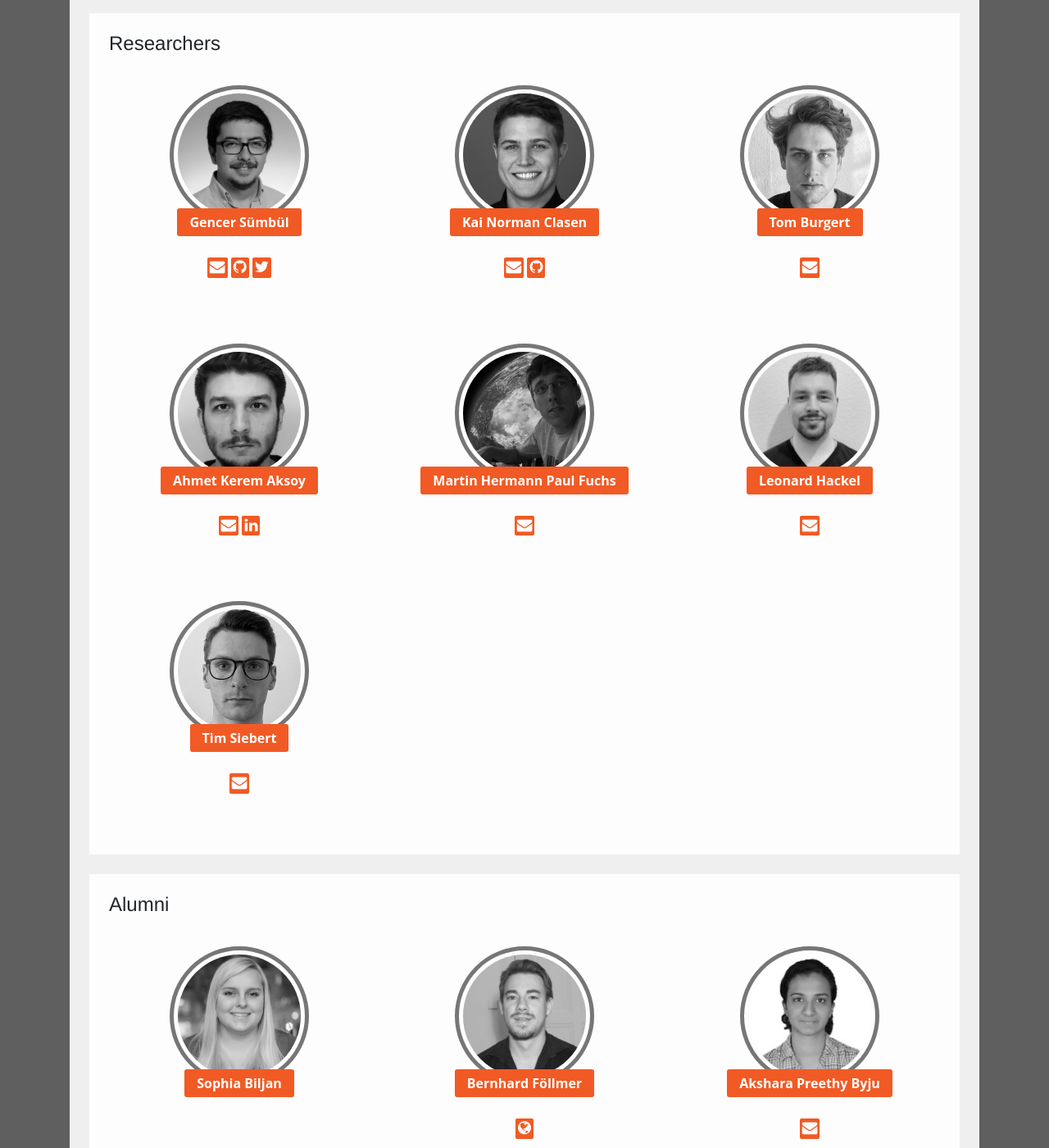
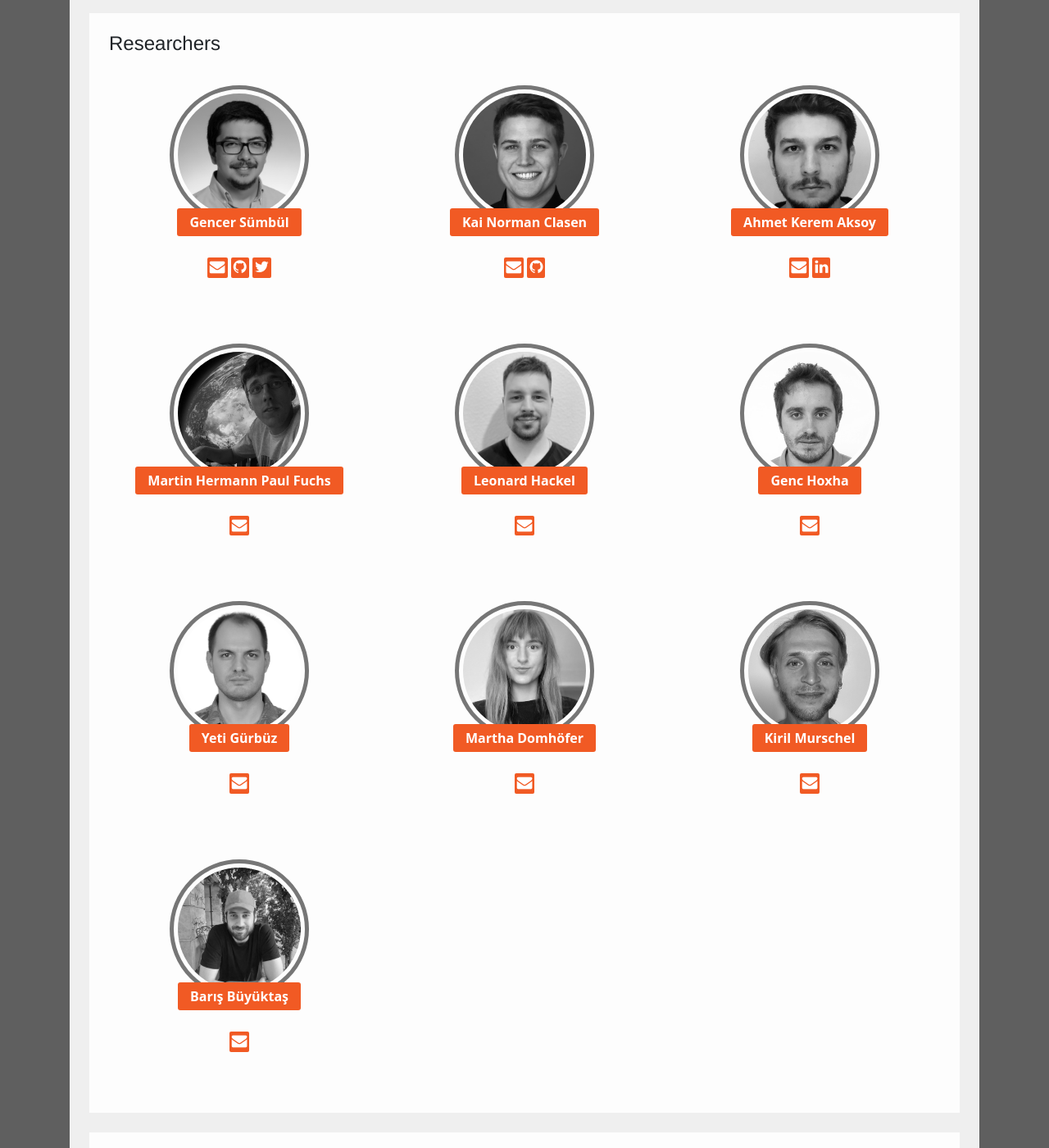
Before and after one commit to rsim-tu-berlin/bigearth.eu, a Jekyll site: the page built from team.md, in a window 1280 px wide and 1400 px high, scrolled down 723 px. Shown: the whole window at 82% size. Built offline with Jekyll 4.4.1, drawn with Linux system fonts in a browser that asks for light colours; nearby versions of some CDN libraries; a style sheet for code colours, icons or effects is not loaded; some of the changed text lies outside the part shown.

Commit message:
update team

```diff
--- a/team.md
+++ b/team.md
@@ -58,14 +58,14 @@ guid: https://www.bigearth.eu/team
 			<div class="col-md-4 col-sm-4 col-xs-12">
 				<div class="row section-danger ourTeam-box text-center">
 					<div class="col-md-12 section1">
-						<img src="assets/team/adela_westedt.jpg">
+						<img src="assets/team/huma-ghani-zada.jpg">
 					</div>
 					<div class="col-md-12 section2">
-						<p>Adela Westedt</p><br>
+						<p>Huma Ghani Zada</p><br>
 						<h1>System Administration</h1><br>
 					</div>
 					<div class="col-md-12 section4">
-						<a href="mailto:adela.westedt@tu-berlin.de">
+						<a href="mailto:huma.ghani.zada@tu-berlin.de">
 							<i class="fa fa-envelope" aria-hidden="true"></i>
 						</a>
 					</div>
@@ -128,22 +128,6 @@ guid: https://www.bigearth.eu/team
 			<div class="col-md-4 col-sm-4 col-xs-12">
 				<div class="row section-danger ourTeam-box text-center">
 					<div class="col-md-12 section1">
-						<img src="assets/team/tom_burgert.jpg">
-					</div>
-					<div class="col-md-12 section2">
-						<p>Tom Burgert</p><br>
-					</div>
-					<div class="col-md-12 section4">
-						<a href="mailto:tom.o.burgert@campus.tu-berlin.de" target="_blank">
-							<i class="fa fa-envelope" aria-hidden="true"></i>
-						</a>
-					</div>
-				</div>
-			</div>
-			<!-- -->
-			<div class="col-md-4 col-sm-4 col-xs-12">
-				<div class="row section-danger ourTeam-box text-center">
-					<div class="col-md-12 section1">
 						<img src="assets/team/ahmet_kerem_aksoy.jpg">
 					</div>
 					<div class="col-md-12 section2">
@@ -195,13 +179,77 @@ guid: https://www.bigearth.eu/team
 			<div class="col-md-4 col-sm-4 col-xs-12">
 				<div class="row section-danger ourTeam-box text-center">
 					<div class="col-md-12 section1">
-						<img src="assets/team/tim-siebert.jpg">
+						<img src="assets/team/genc-hoxha.jpg">
 					</div>
 					<div class="col-md-12 section2">
-						<p>Tim Siebert</p><br>
+						<p>Genc Hoxha</p><br>
 					</div>
 					<div class="col-md-12 section4">
-						<a href="mailto:t.siebert@campus.tu-berlin.de" target="_blank">
+						<a href="mailto:genc.hoxha@tu-berlin.de" target="_blank">
+							<i class="fa fa-envelope" aria-hidden="true"></i>
+						</a>
+					</div>
+				</div>
+			</div>
+			<!-- -->
+			<div class="col-md-4 col-sm-4 col-xs-12">
+				<div class="row section-danger ourTeam-box text-center">
+					<div class="col-md-12 section1">
+						<img src="assets/team/yeti-gurbuz.jpg">
+					</div>
+					<div class="col-md-12 section2">
+						<p>Yeti Gürbüz</p><br>
+					</div>
+					<div class="col-md-12 section4">
+						<a href="mailto:y.guerbuez@tu-berlin.de" target="_blank">
+							<i class="fa fa-envelope" aria-hidden="true"></i>
+						</a>
+					</div>
+				</div>
+			</div>
+			<!-- -->
+			<div class="col-md-4 col-sm-4 col-xs-12">
+				<div class="row section-danger ourTeam-box text-center">
+					<div class="col-md-12 section1">
+						<img src="assets/team/martha-domhoefer.jpg">
+					</div>
+					<div class="col-md-12 section2">
+						<p>Martha Domhöfer</p><br>
+					</div>
+					<div class="col-md-12 section4">
+						<a href="mailto:m.domhoefer@tu-berlin.de" target="_blank">
+							<i class="fa fa-envelope" aria-hidden="true"></i>
+						</a>
+					</div>
+				</div>
+			</div>
+			<!-- -->
+			<div class="col-md-4 col-sm-4 col-xs-12">
+				<div class="row section-danger ourTeam-box text-center">
+					<div class="col-md-12 section1">
+						<img src="assets/team/kiril-murschel.jpg">
+					</div>
+					<div class="col-md-12 section2">
+						<p>Kiril Murschel</p><br>
+					</div>
+					<div class="col-md-12 section4">
+						<a href="mailto:murschel@campus.tu-berlin.de" target="_blank">
+							<i class="fa fa-envelope" aria-hidden="true"></i>
+						</a>
+					</div>
+				</div>
+			</div>
+			<!-- -->
+			<div class="col-md-4 col-sm-4 col-xs-12">
+				<div class="row section-danger ourTeam-box text-center">
+					<div class="col-md-12 section1">
+						<img src="assets/team/baris-buyuktas.jpg">
+					</div>
+					<div class="col-md-12 section2">
+						<p>Barış Büyüktaş</p><br>
+					</div>
+					<div class="col-md-12 section4">
+						<a href="mailto:baris.bueyuektas@tu-berlin.de" target="_blank">
 							<i class="fa fa-envelope" aria-hidden="true"></i>
 						</a>
 					</div>
@@ -331,6 +379,38 @@ guid: https://www.bigearth.eu/team
 					</div>
 				</div>
 			</div>
+			<!-- -->
+			<div class="col-md-4 col-sm-4 col-xs-12">
+				<div class="row section-danger ourTeam-box text-center">
+					<div class="col-md-12 section1">
+						<img src="assets/team/tom_burgert.jpg">
+					</div>
+					<div class="col-md-12 section2">
+						<p>Tom Burgert</p><br>
+					</div>
+					<div class="col-md-12 section4">
+						<a href="mailto:tom.o.burgert@campus.tu-berlin.de" target="_blank">
+							<i class="fa fa-envelope" aria-hidden="true"></i>
+						</a>
+					</div>
+				</div>
+			</div>
+			<!-- -->
+			<div class="col-md-4 col-sm-4 col-xs-12">
+				<div class="row section-danger ourTeam-box text-center">
+					<div class="col-md-12 section1">
+						<img src="assets/team/tim-siebert.jpg">
+					</div>
+					<div class="col-md-12 section2">
+						<p>Tim Siebert</p><br>
+					</div>
+					<div class="col-md-12 section4">
+						<a href="mailto:t.siebert@campus.tu-berlin.de" target="_blank">
+							<i class="fa fa-envelope" aria-hidden="true"></i>
+						</a>
+					</div>
+				</div>
+			</div>
 		</div>
 	</div>
 </div>
```
Also changed, not shown: assets/team/baris-buyuktas.jpg (added), assets/team/genc-hoxha.jpg (added), assets/team/huma-ghani-zada.jpg (added), assets/team/kiril-murschel.jpg (added), assets/team/martha-domhoefer.jpg (added), assets/team/yeti-gurbuz.jpg (added).
